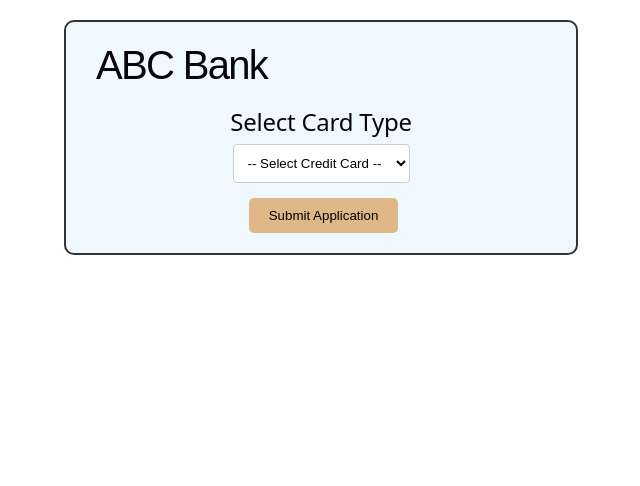
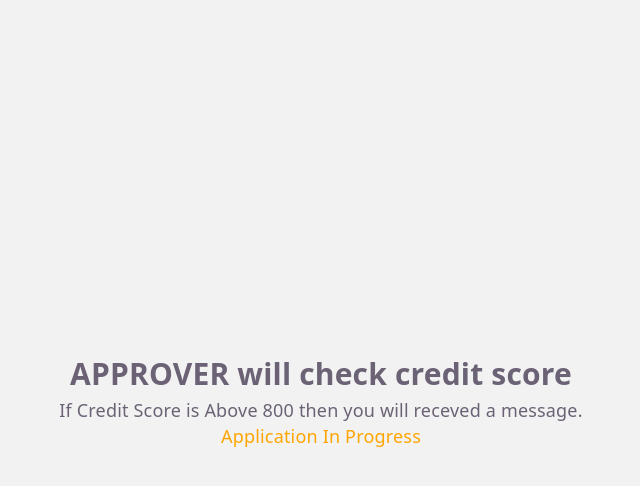
Before and after one commit to amolnadagonde/hcl-hackathon-2026-squad6, a React (Vite) app: page / in a window 1280 px wide. Shown: the top 486 px of the page, without its empty margins (319-959 px from the left). Built offline with nearby package versions, Linux system fonts and the light colour scheme.

Commit message:
Admin Login Page

```diff
--- a/src/App.css
+++ b/src/App.css
@@ -4,13 +4,16 @@
   margin: 0;
   width: 100%;
 }
-.StatusPage, .Home {
-  margin: 20px auto;
-  background-color: aliceblue;
-  border: 2px solid #333;
-  border-radius: 10px;
-  padding: 20px 30px;
-  min-width: 450px;
+.Home {
+  height: 100vh;
+  background: rgb(242, 242, 242);
+}
+.StatusPage {
+  height: 100vh;
+  display: flex;
+  justify-content: center;
+  align-items: center;
+  background: rgb(242, 242, 242);
 }
 h1 {
   text-align: left;
@@ -18,6 +21,7 @@ h1 {
   margin-top: 10px;
   font-size: 40px;
   font-family: Arial, Helvetica, sans-serif;
+  padding: 20px;
 }
 h3 {
   font-size: 30px;
@@ -31,17 +35,52 @@ select {
   border: 1px solid #ccc;
 }
 button {
-  background-color: burlywood;
-  border: none;
-  padding: 10px 20px;
-  margin: 15px 0 0 5px;
-  border-radius: 5px;
+  width: 100%;
+  padding: 8px;
+  background: rgb(0, 123, 255);
+  color: rgb(255, 255, 255);
+  border: medium;
+  border-radius: 4px;
   cursor: pointer;
-}
-.Home {
-  margin-top: 20px;
 }
 
 .StatusPage .msg {
   color: orange;
 }
+
+/** Admin Login CSS **/
+.container {
+  height: 100vh;
+  display: flex;
+  justify-content: center;
+  align-items: center;
+  background: rgb(242, 242, 242);
+}
+.box {
+  background: rgb(255, 255, 255);
+  padding: 25px;
+  border-radius: 8px;
+  width: 280px;
+  text-align: center;
+  box-shadow: rgba(0, 0, 0, 0.1) 0px 2px 8px;
+}
+input {
+  width: 100%;
+  padding: 8px;
+  margin: 10px 0px;
+  border: 1px solid rgb(204, 204, 204);
+  border-radius: 4px;
+  box-sizing: border-box;
+}
+.Home button {
+  margin-top: 20px;
+}
+button {
+  width: auto;
+  padding: 8px;
+  background: rgb(0, 123, 255);
+  color: rgb(255, 255, 255);
+  border: medium;
+  border-radius: 4px;
+  cursor: pointer;
+}
--- a/src/App.jsx
+++ b/src/App.jsx
@@ -1,12 +1,14 @@
 import "./App.css";
 import Home from "./pages/Home";
-// import StatusPage from "./pages/StatusPage";
+import Login from "./pages/Login";
+import StatusPage from "./pages/StatusPage";
 
 function App() {
   return (
     <>
-      <Home />
-      {/* <StatusPage /> */}
+      {/* <Login /> */}
+      {/* <Home /> */}
+      <StatusPage />
     </>
   );
 }
--- a/src/pages/Login.jsx
+++ b/src/pages/Login.jsx
@@ -1,7 +1,47 @@
-import React from "react";
+import { useState } from "react";
 
 function Login() {
-  return <div>Login</div>;
+  const [email, setEmail] = useState("");
+  const [password, setPassword] = useState("");
+
+  const handleSubmit = (e) => {
+    e.preventDefault();
+
+    if (email === "admin" && password === "admin") {
+      alert("Admin Login Successful");
+    } else {
+      alert("Invalid Credentials");
+    }
+  };
+
+  return (
+    <div className="container">
+      <div className="box">
+        <h2>Admin Login</h2>
+
+        <form onSubmit={handleSubmit}>
+          <input
+            type="text"
+            placeholder="Enter Email"
+            value={email}
+            onChange={(e) => setEmail(e.target.value)}
+          />
+
+          <input
+            type="password"
+            placeholder="Enter Password"
+            value={password}
+            onChange={(e) => setPassword(e.target.value)}
+          />
+
+          <button type="submit" className="button">
+            Login
+          </button>
+        </form>
+      </div>
+    </div>
+  );
 }
 
+
 export default Login;
```
